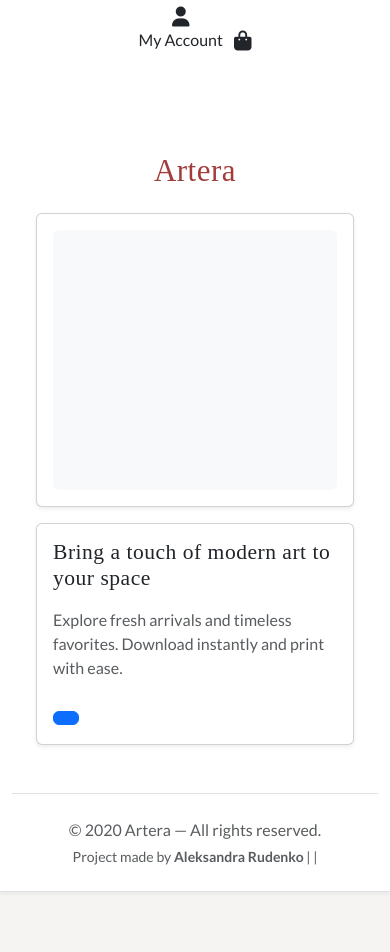
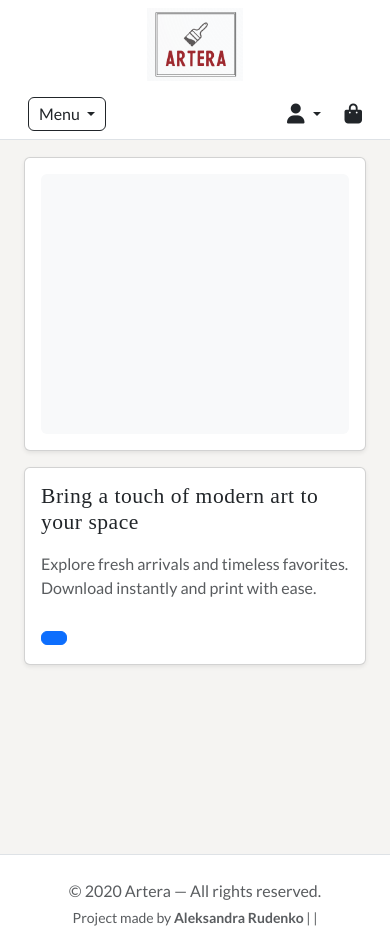
Before and after one commit to alexdotrud/artera_project, a Django app: template home/templates/home/home.html in a window 390 px wide. Run offline with Django 5.2, Linux system fonts and the light colour scheme; a user stored in the database is signed in; tables that the repository leaves empty hold one stand-in row (values such as "Sample post"); the template is opened without the code that fills it: most values are stand-ins (such as "Sample title", 1, 10 or a date in 2020); some libraries are stand-ins or nearby versions; some web fonts are replaced.

Commit message:
MMake changes to the navigation positioning, and mobile phone navigation, apply css styles

```diff
--- a/home/templates/home/home.html
+++ b/home/templates/home/home.html
@@ -9,7 +9,7 @@
 </section>
 
 <!-- Hero section -->
-<section class="container mb-5">
+<section class="container mb-5 hero-section">
     <div class="row g-3">
         <div class="col-lg-6">
             <div class="card h-100 shadow-sm">
--- a/static/css/base.css
+++ b/static/css/base.css
@@ -22,6 +22,9 @@
     --success-color: #3B7A57;
     --warning-color: #E5B73B;
     --error-color: #C44536;
+    /* Highlight colors used on buttons/hover */
+    --highlight-color: #F0F7EF;
+    --highlight-color-dark: #2D4739;
 }
 
 /* Basic Styles */
@@ -31,6 +34,7 @@
     background-color: var(--neutral-bg);
     margin: 0;
     padding: 0;
+    height: 100%;
 }
 
 h1,
@@ -54,35 +58,80 @@
     text-decoration: underline;
 }
 
+footer {
+    position: fixed;
+    bottom: 0;
+    width: 100%;
+}
+
 /* Navigation Bar Styles */
-header {
-    background-color: #fff;
-    border-bottom: 1px solid #eaeaea;
-    box-shadow: 0 2px 4px rgba(0, 0, 0, 0.05);
-    z-index: 10;
-    position: sticky;
+.logo {
+    max-width: 6rem;
+    height: auto;
 }
 
 .center-nav {
-    flex: 1;
-    display: flex;
-    justify-content: center;
-    align-items: center;
-    gap: 1.5rem;
-    flex-wrap: wrap;
+    margin-bottom: 0;
 }
 
-.search-form {
-    display: flex;
+.nav-right {
     align-items: center;
-    min-width: 220px;
+    margin-bottom: 0;
+    gap: 1rem;
 }
+
+.nav-right i {
+    margin-right: 0.4rem;
+    font-size: 1.3rem;
+    transition: color 0.2s ease;
+}
+
+.nav-right .nav-link:hover i {
+    color: var(--primary-color);
+}
+
+.nav-right p {
+    font-size: 0.85rem;
+    margin: 0;
+    line-height: 1;
+}
+
+ul {
+    margin: 0;
+    padding: 0;
+    list-style: none;
+}
+
+/* Mobile Menu Styles */
+
 
 /* Base Page Styles */
 
-.logo {
-    height: 4rem;
-    width: auto;
-    object-fit: contain;
-    display: block;
+@media (max-width: 768px) {
+    .mobile-row {
+        flex-direction: row;
+        align-items: center;
+        justify-content: space-between;
+        margin-bottom: 0.5rem;
+    }
+
+    #mobileMenu.btn {
+        border-radius: 6px;
+        padding: 4px 10px;
+        font-size: 1rem;
+    }
+
+    .nav-right i {
+        font-size: 1.25rem;
+    }
+
+    .dropdown-menu {
+        min-width: 220px;
+        max-width: calc(100vw - 2rem);
+        border: 1px solid #ddd;
+        border-radius: 0;
+        margin-top: 8px;
+        text-align: center;
+        font-size: .95rem;
+    }
 }
--- a/templates/base.html
+++ b/templates/base.html
@@ -17,17 +17,15 @@
     {% block extra_meta %}{% endblock %}
 
     {% block corecss %}
-    <link rel="stylesheet" href="https://stackpath.bootstrapcdn.com/bootstrap/4.4.1/css/bootstrap.min.css"
-        integrity="sha384-Vkoo8x4CGsO3+Hhxv8T/Q5PaXtkKtu6ug5TOeNV6gBiFeWPGFN9MuhOf23Q9Ifjh" crossorigin="anonymous">
     <link rel="stylesheet" href="https://fonts.googleapis.com/css?family=Lato:400,700&display=swap">
-    <link rel="stylesheet" href="{% static 'css/base.css' %}">
     {% endblock %}
 
     {% block extra_css %}{% endblock %}
 
     {% block links %}
     <!-- Link to Bootstrap -->
-    <link href="https://cdn.jsdelivr.net/npm/bootstrap@5.3.0/dist/css/bootstrap.min.css" rel="stylesheet">
+    <link href="https://cdn.jsdelivr.net/npm/bootstrap@5.3.3/dist/css/bootstrap.min.css" rel="stylesheet">
+    <script src="https://cdn.jsdelivr.net/npm/bootstrap@5.3.3/dist/js/bootstrap.bundle.min.js"></script>
 
     <!--Link to Font Awesome-->
     <link href="https://cdnjs.cloudflare.com/ajax/libs/font-awesome/6.4.0/css/all.min.css" rel="stylesheet">
@@ -57,26 +55,23 @@
 <body>
     <!-- Header -->
     <header class="container-fluid fixed-top bg-white border-bottom">
-        <div id="topnav" class="row pt-lg-2 d-none d-lg-flex align-items-center">
-            <!-- Logo -->
-            <div class="col-12 col-lg-4 my-auto py-1 text-center text-lg-left">
+        <div class="container">
+            <div id="topnav" class="row align-items-center py-2">
+                <!-- Logo (unchanged) -->
+                <div class="col-12 col-md-3 text-center text-md-start mb-2 mb-md-0">
                     <a href="{% url 'home' %}" class="nav-link p-0">
                         <img src="media/logo.png" alt="Artera logo" class="logo" aria-label="Artera logo">
                     </a>
                 </div>
-
-            <!-- Center: Nav + Search -->
-            <div class="center-nav">
-                <ul class="list-inline mb-0 d-flex">
+                <!-- Centered navigation links and search form -->
+                <ul class="col-12 col-md-6 d-none d-md-flex justify-content-center align-items-center center-nav">
                     <li class="list-inline-item mx-3">
                         <a href="{% url 'home' %}" class="nav-link p-0">Home</a>
                     </li>
                     <li class="list-inline-item mx-3">
                         <a href="" class="nav-link p-0">Shop</a>
                     </li>
-                </ul>
-                <!-- Search -->
-                <form method="get" action="" class="search-form d-flex align-items-center">
+                    <form method="get" action="" class="search-form d-flex align-items-center ms-lg-3 mt-2 mt-lg-0">
                         <div class="input-group">
                             <input type="text" class="form-control border rounded-0" name="q" placeholder="Search...">
                             <button class="btn btn-dark rounded-0" type="submit" aria-label="Search">
@@ -84,45 +79,101 @@
                             </button>
                         </div>
                     </form>
-            </div>
-        </div>
-
-        <!-- Account + Bag -->
-        <div class="col-12 col-lg-4 my-auto py-1">
-            <ul class="list-inline text-center text-lg-right m-0">
+                </ul>
+                <!-- Right-aligned user account and shopping bag icons -->
+                <ul
+                    class="col-12 col-md-3 d-none d-md-flex d-flex justify-content-center justify-content-md-end align-items-flex-end nav-right">
                     <li class="list-inline-item dropdown">
-                    <a class="text-dark nav-link p-0" href="#" id="user-options" data-toggle="dropdown"
-                        aria-haspopup="true" aria-expanded="false">
+                        <a class="nav-link text-dark d-flex align-items-center gap-1 dropdown-toggle" href="#"
+                            id="user-options" data-bs-toggle="dropdown" aria-expanded="false">
                             <div class="text-center">
                                 <div><i class="fas fa-user fa-lg"></i></div>
-                            <p class="my-0">My Account</p>
+                                <p>My Account</p>
                             </div>
                         </a>
-                    <div class="dropdown-menu dropdown-menu-right border-0 shadow-sm" aria-labelledby="user-options">
+
+                        <ul class="dropdown-menu dropdown-menu-end border-0 shadow-sm" aria-labelledby="user-options">
                             {% if request.user.is_authenticated %}
-                        <a href="" class="dropdown-item">My Profile</a>
-                        <a href="" class="dropdown-item">Logout</a>
+                            <li><a href="" class="dropdown-item">My Profile</a></li>
+                            <li><a href="" class="dropdown-item">Logout</a></li>
                             {% else %}
-                        <a href="" class="dropdown-item">Register</a>
-                        <a href="" class="dropdown-item">Login</a>
+                            <li><a href="" class="dropdown-item">Register</a></li>
+                            <li><a href="" class="dropdown-item">Login</a></li>
                             {% endif %}
-                    </div>
+                        </ul>
                     </li>
-
+                    {% if request.user.is_authenticated %}
                     <li class="list-inline-item">
-                    <a class="{% if grand_total %}text-info font-weight-bold{% else %}text-dark{% endif %} nav-link p-0"
+                        <a class="{% if grand_total %}text-info fw-bold{% else %}text-dark{% endif %} nav-link p-0"
                             href="">
                             <div class="text-center">
                                 <div><i class="fas fa-shopping-bag fa-lg"></i></div>
-                            <p class="my-0">
-                            </p>
+                                <p class="my-0">Shopping Bag</p>
                             </div>
                         </a>
                     </li>
+                    {% endif %}
                 </ul>
             </div>
         </div>
+        <!-- Mobile controls: one line under logo -->
+        <div class="d-flex d-md-none w-100 justify-content-between align-items-center px-3 mobile-row">
+            <!-- Left: Menu dropdown -->
+            <div class="dropdown">
+                <button class="btn btn-outline-dark btn-sm dropdown-toggle" type="button" id="mobileMenu"
+                    data-bs-toggle="dropdown" aria-expanded="false">
+                    Menu
+                </button>
+                <ul class="dropdown-menu">
+                    <li><a class="dropdown-item" href="{% url 'home' %}">Home</a></li>
+                    <li><a class="dropdown-item" href="#">Shop</a></li>
+                    <li>
+                        <hr class="dropdown-divider">
+                    </li>
+                    <li class="px-3 py-1">
+                        <form method="get" action="">
+                            <div class="input-group input-group-sm">
+                                <input type="text" class="form-control" name="q" placeholder="Search...">
+                                <button class="btn btn-dark" type="submit"><i class="fas fa-search"></i></button>
+                            </div>
+                        </form>
+                    </li>
+                </ul>
+            </div>
 
+            <!-- Right: Account + Bag (reuse your existing links) -->
+            <ul class="d-flex align-items-center gap-3">
+                <li class="list-inline-item dropdown">
+                    <a class="nav-link text-dark d-flex align-items-center gap-1 dropdown-toggle" href="#"
+                        id="user-options" data-bs-toggle="dropdown" aria-expanded="false">
+                        <div class="text-center">
+                            <div><i class="fas fa-user fa-lg"></i></div>
+                        </div>
+                    </a>
+
+                    <ul class="dropdown-menu dropdown-menu-end border-0 shadow-sm" aria-labelledby="user-options">
+                        {% if request.user.is_authenticated %}
+                        <li><a href="" class="dropdown-item">My Profile</a></li>
+                        <li><a href="" class="dropdown-item">Logout</a></li>
+                        {% else %}
+                        <li><a href="" class="dropdown-item">Register</a></li>
+                        <li><a href="" class="dropdown-item">Login</a></li>
+                        {% endif %}
+                    </ul>
+                </li>
+                {% if request.user.is_authenticated %}
+                <li class="list-inline-item">
+                    <a class="{% if grand_total %}text-info fw-bold{% else %}text-dark{% endif %} nav-link p-0" href="">
+                        <div class="text-center">
+                            <div><i class="fas fa-shopping-bag fa-lg"></i></div>
+                        </div>
+                    </a>
+                </li>
+                {% endif %}
+            </ul>
+        </div>
+
+    </header>
 
     <!-- Messages -->
     {% if messages %}
@@ -143,8 +194,6 @@
         {% block content %}
         {% endblock %}
     </main>
-
-        <!-- Footer -->
     <footer class="footer mt-5 py-4 bg-white border-top text-center">
         <p class="mb-1 text-muted">
             © {{ now|date:"Y" }} Artera — All rights reserved.
@@ -155,6 +204,5 @@
             <a href="https://www.linkedin.com/in/aleksandra-rudenko" target="_blank" rel="noopener noreferrer"></a>
         </p>
     </footer>
-</body>
 
 </html>
```
Lines whose indentation alone changed are shown as unchanged.
